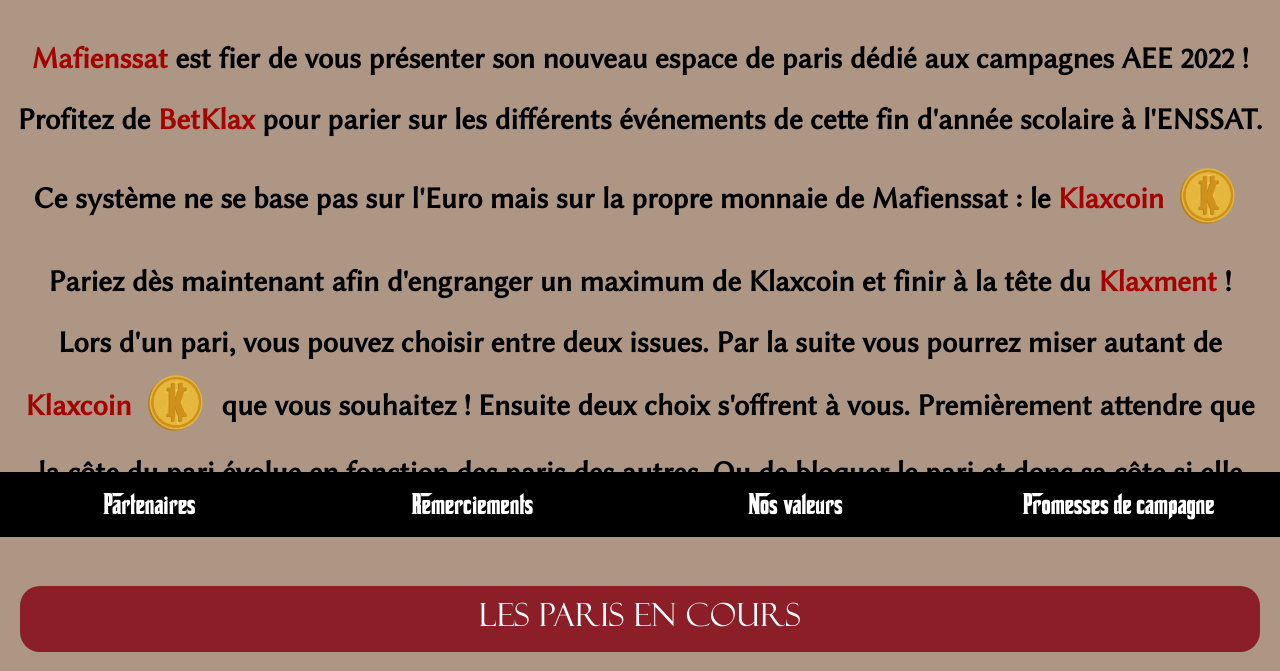
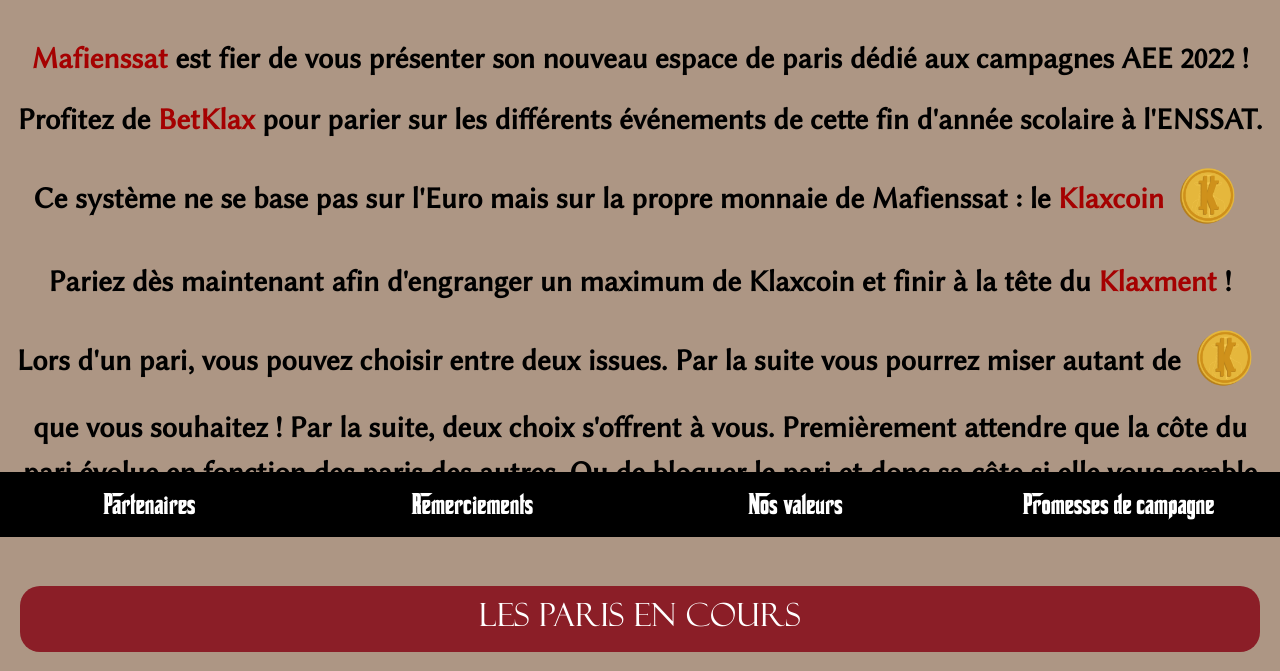
Before and after one commit to Gurwan/Mafienssat, a Django app: page /home_betKlax/ in a window 1280 px wide. Shown: the part 263-934 px from the top of the page. Run offline with Django 4.2, Linux system fonts and the light colour scheme; data comes from the database, SQL or seed files in the repository; some libraries are stand-ins or nearby versions.

Commit message:
Corrections

```diff
--- a/templates/bets/homeBets.html
+++ b/templates/bets/homeBets.html
@@ -8,8 +8,8 @@
     <p>Profitez de <span>BetKlax</span> pour parier sur les différents événements de cette fin d'année scolaire à l'ENSSAT.</p>
     <p>Ce système ne se base pas sur l'Euro mais sur la propre monnaie de Mafienssat : le <span>Klaxcoin</span> <img class="img-fluid" height="75" width="75" src="{% static 'klax_or.png' %}" alt=""/></p>
     <p>Pariez dès maintenant afin d'engranger un maximum de Klaxcoin et finir à la tête du <span>Klaxment</span> !</p>
-    <p>Lors d'un pari, vous pouvez choisir entre deux issues. Par la suite vous pourrez miser autant de <span>Klaxcoin</span> <img class="img-fluid" height="75" width="75" src="{% static 'klax_or.png' %}" alt=""/>
-        que vous souhaitez ! Ensuite deux choix s'offrent à vous. Premièrement attendre que la côte du pari évolue en fonction des paris des autres. Ou de bloquer le pari et donc sa côte si elle vous semble avantageuse.
+    <p>Lors d'un pari, vous pouvez choisir entre deux issues. Par la suite vous pourrez miser autant de <img class="img-fluid" height="75" width="75" src="{% static 'klax_or.png' %}" alt=""/>
+        que vous souhaitez ! Par la suite, deux choix s'offrent à vous. Premièrement attendre que la côte du pari évolue en fonction des paris des autres. Ou de bloquer le pari et donc sa côte si elle vous semble avantageuse.
     </p>
     <div class="row">
         <a class="col" id="btn" href="{% url "betKlax" %}">
```
